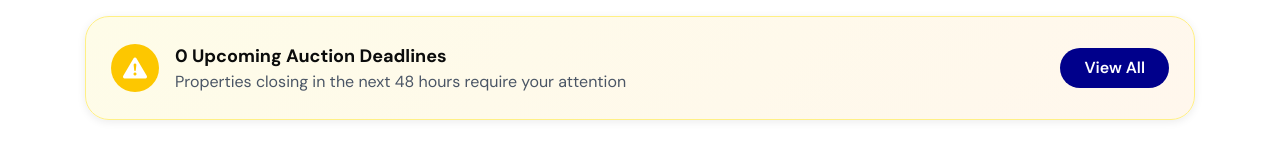
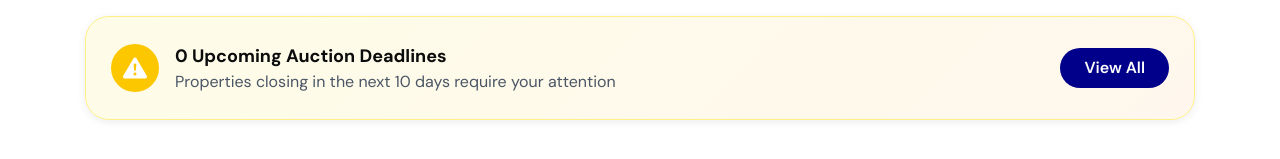
Before and after one commit to musaver/probid, a Next.js app: page /dashboard in a window 1280 px wide. Shown: the part 503-662 px from the top of the page. Built offline with nearby package versions, Linux system fonts and the light colour scheme; no server answers; the database is empty; sample sign-in values are in the browser's storage; a web font is replaced by a local one.

Commit message:
improving dashboard page expiring soon properties

```diff
--- a/src/app/dashboard/page.tsx
+++ b/src/app/dashboard/page.tsx
@@ -37,8 +37,8 @@ function timeAgo(d: Date) {
 
 type ActivityRow = { activity: string; subject: string; time: string; at: Date };
 
-function add48Hours(d: Date) {
-  return new Date(d.getTime() + 48 * 60 * 60 * 1000);
+function add10Days(d: Date) {
+  return new Date(d.getTime() + 10 * 24 * 60 * 60 * 1000);
 }
 
 
@@ -204,9 +204,9 @@ const DashboardPage = async () => {
 
   const recentActivity = activity.sort((a, b) => b.at.getTime() - a.at.getTime()).slice(0, 8);
 
-  // Upcoming deadlines (next 48h)
+  // Upcoming deadlines (next 10 days)
   const now = new Date();
-  const end = add48Hours(now);
+  const end = add10Days(now);
   let upcomingDeadlines = 0;
   if (role === "county") {
     const row = await db
@@ -360,7 +360,7 @@ const DashboardOverviewSection = ({
         </div>
         <div className="notification-content">
           <h4>{upcomingDeadlines} Upcoming Auction Deadlines</h4>
-          <p>Properties closing in the next 48 hours require your attention</p>
+          <p>Properties closing in the next 10 days require your attention</p>
         </div>
         <Link href="/properties?endingSoon=1" className="notification-btn">
           View All
```
